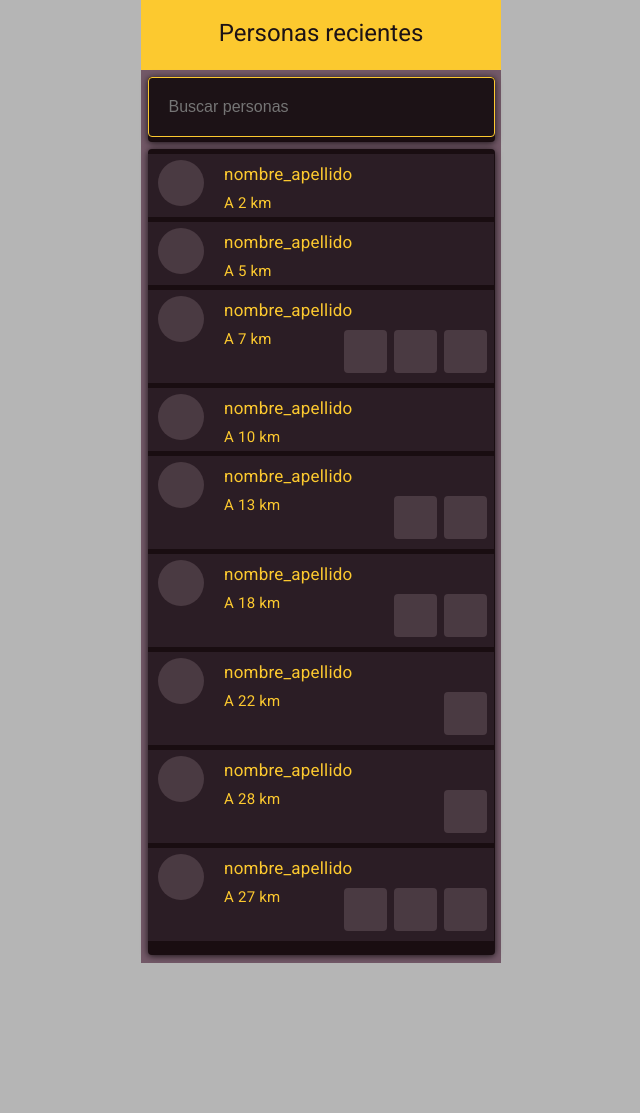
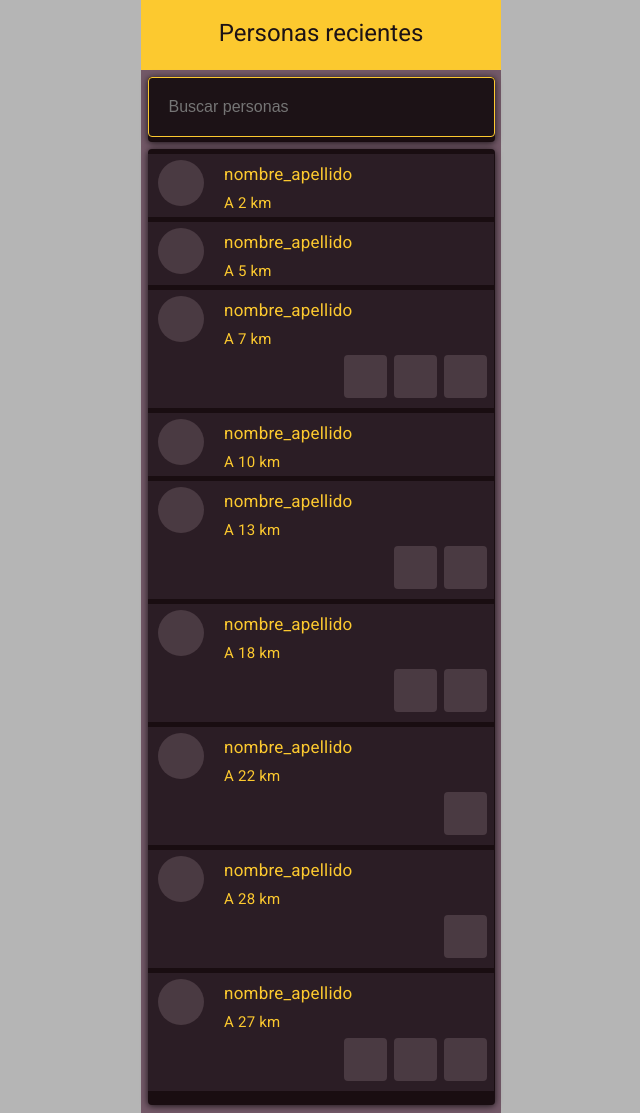
Before and after one commit to ClaudioGC/redport, a PHP site: page /personas_reportadas.html in a window 1280 px wide. Shown: the whole page, without its empty margins (319-959 px from the left). Before the commit the page ends 963 px from the top, so only its background shows below. Run offline with PHP 8.4, Linux system fonts and the light colour scheme; some libraries are stand-ins or nearby versions.

Commit message:
ajuste margen superior iconos

```diff
--- a/sass/_personal-file.sass
+++ b/sass/_personal-file.sass
@@ -106,7 +106,7 @@
 	border-radius: 4px
 	background: $dark_purple
 	position: relative
-	margin-top: 5px
+	margin-top: 30px
 	margin-right: 7px
 	margin-bottom: 10px
 	z-index: 99
--- a/sass/main.css
+++ b/sass/main.css
@@ -585,7 +585,7 @@ a:active {
   border-radius: 4px;
   background: #4a3a42;
   position: relative;
-  margin-top: 5px;
+  margin-top: 30px;
   margin-right: 7px;
   margin-bottom: 10px;
   z-index: 99;
```
Also changed, not shown: 1 other file.
